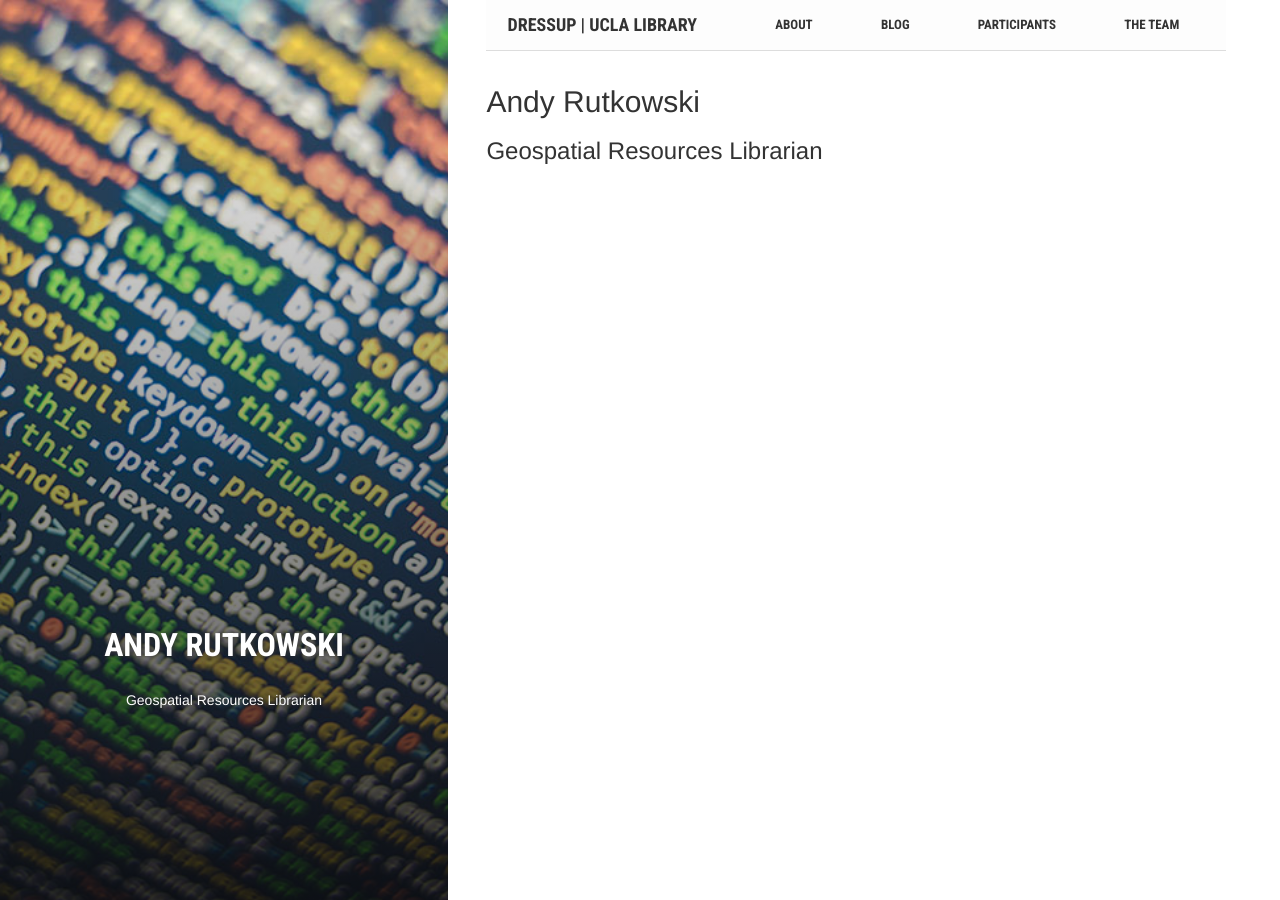
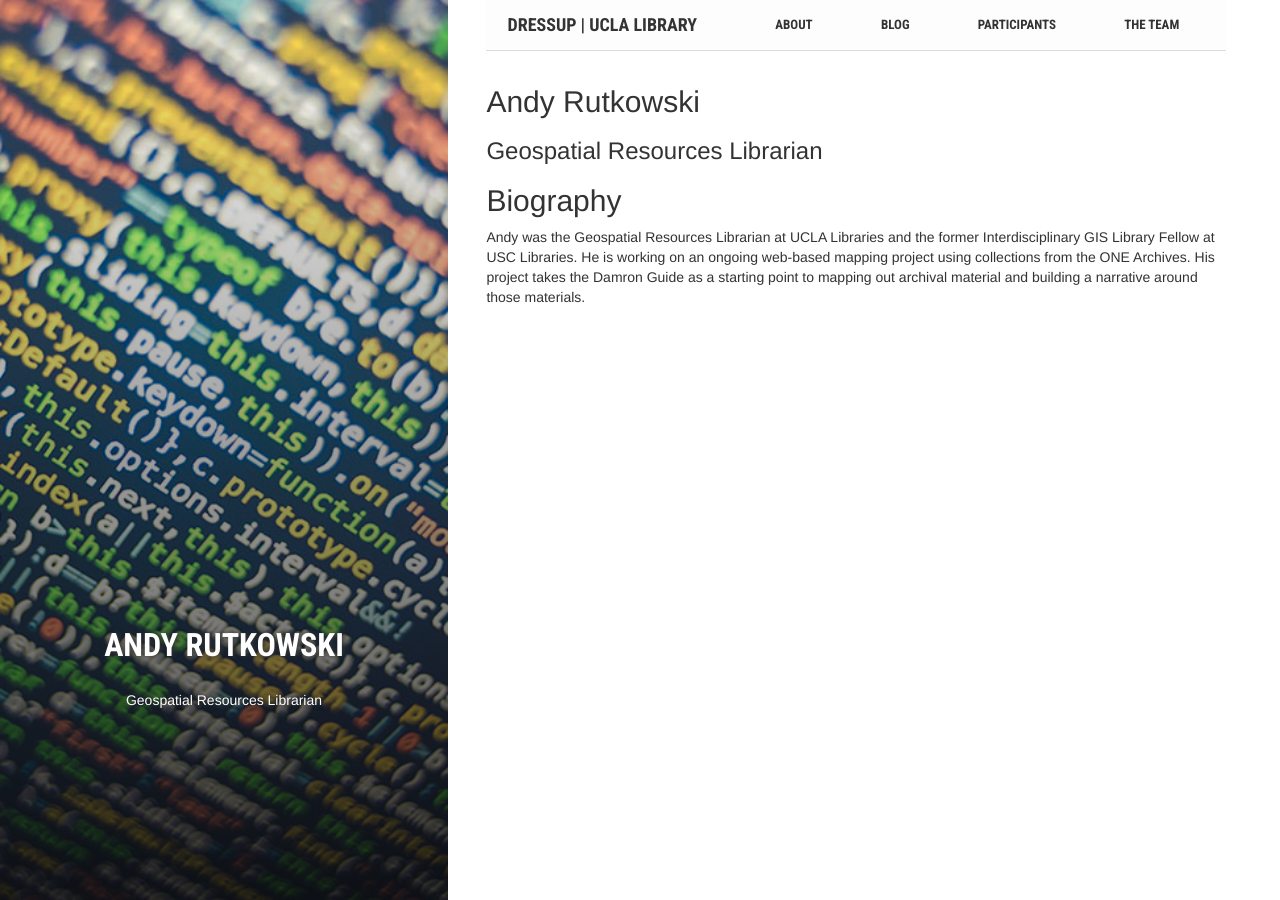
Before and after one commit to dnoneill/dressup-rebuild, a Jekyll site: the page built from _people/andy_rutkowski.md, in a window 1280 px wide. Built offline with Jekyll 4.4.1, drawn with Linux system fonts in a browser that asks for light colours.

Commit message:
added bio for andy

```diff
--- a/_people/andy_rutkowski.md
+++ b/_people/andy_rutkowski.md
@@ -11,3 +11,6 @@
 role: instructor
 status: alumni
 ---
+## Biography
+
+Andy was the Geospatial Resources Librarian at UCLA Libraries and the former Interdisciplinary GIS Library Fellow at USC Libraries. He is working on an ongoing web-based mapping project using collections from the ONE Archives. His project takes the Damron Guide as a starting point to mapping out archival material and building a narrative around those materials.
```
